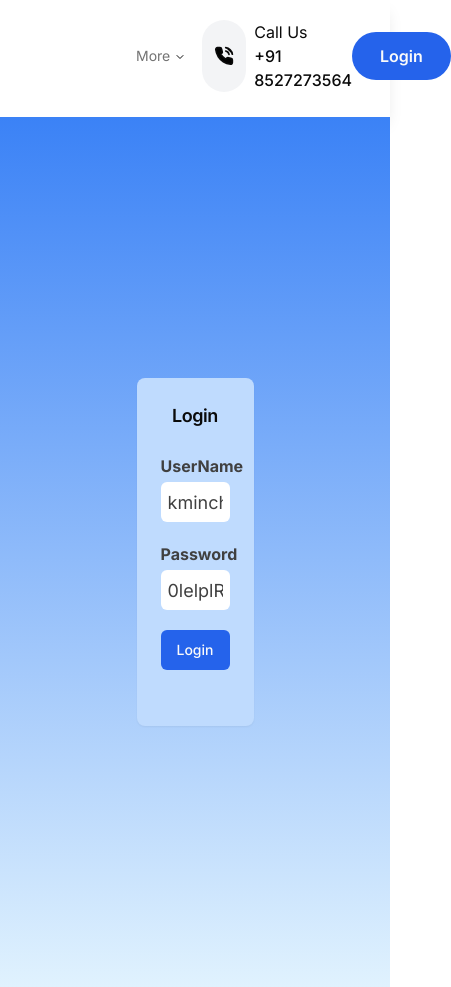
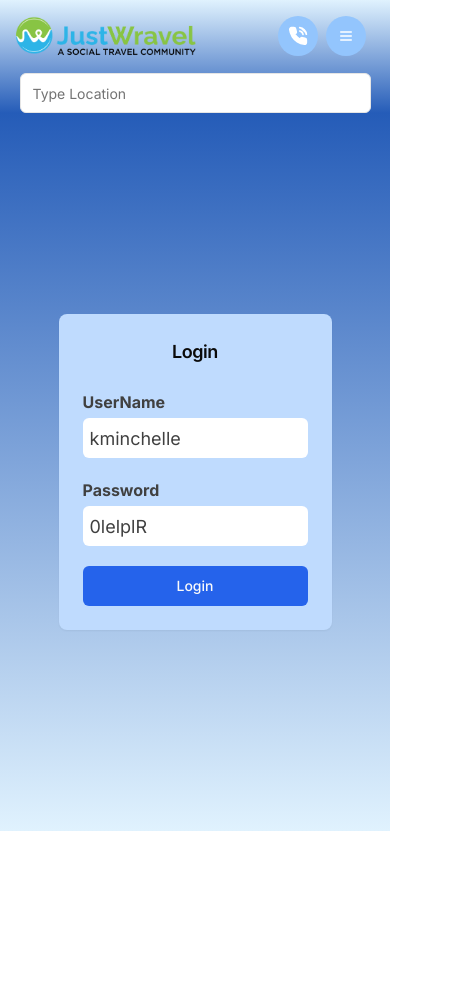
Before and after one commit to YashGupt29/justwravel, a Next.js app: page /login in a window 390 px wide. Shown: the whole page, 451 px wide, since content can reach past the window. After the commit the page ends 844 px from the top, so only its background shows below. Built offline with nearby package versions, Linux system fonts and the light colour scheme.

Commit message:
fixed login responsiveness

```diff
--- a/app/(landingPage)/(login)/_components/loginCard.tsx
+++ b/app/(landingPage)/(login)/_components/loginCard.tsx
@@ -33,7 +33,7 @@ export function LoginCard() {
     }
   };
   return (
-    <Card className="w-[30%] h-[40%] bg-blue-200 border-none">
+    <Card className="w-[70%]  md:w-[50%]  lg:w-[30%] lg:h-[40%] bg-blue-200 border-none">
       <CardHeader>
         <CardTitle className="text-center text-lg">Login</CardTitle>
       </CardHeader>
--- a/app/(landingPage)/(login)/login/layout.tsx
+++ b/app/(landingPage)/(login)/login/layout.tsx
@@ -1,4 +1,4 @@
 const PageLayout = ({ children }: { children: React.ReactNode }) => {
-  return <div>{children}</div>;
+  return <>{children}</>;
 };
 export default PageLayout;
--- a/app/(landingPage)/(login)/login/page.tsx
+++ b/app/(landingPage)/(login)/login/page.tsx
@@ -2,7 +2,7 @@ import { LoginCard } from "../_components/loginCard";
 
 const LoginPage = () => {
   return (
-    <div className="h-[870px] bg-gradient-to-b from-blue-500 to-sky-100 flex items-center justify-center">
+    <div className="h-[85vh] lg:h-[870px] bg-gradient-to-b from-[#255CB8] to-sky-100 flex items-center justify-center ">
       <LoginCard />
     </div>
   );
--- a/app/(landingPage)/_components/navbar.tsx
+++ b/app/(landingPage)/_components/navbar.tsx
@@ -60,12 +60,27 @@ export function NavigationMenuBar() {
   React.useEffect(() => {
     setIsMounted(true);
   }, []);
+  React.useEffect(() => {
+    const resizeObserver = new ResizeObserver((entries) => {
+      for (let entry of entries) {
+        const { width } = entry.contentRect;
+        setIsLargeScreen(width >= 1024);
+      }
+    });
+
+    resizeObserver.observe(document.body);
+
+    return () => {
+      resizeObserver.disconnect();
+    };
+  }, []);
   if (!isMounted) {
     return null;
   }
+
   if (!isLargeScreen) {
     return (
-      <div className="flex flex-col h-screen bg-gradient-to-b from-[#255CB8] to-sky-100">
+      <div className="flex flex-col bg-gradient-to-b from-sky-100 to-[#255CB8]">
         <div className="flex  justify-between p-4 ">
           <Link href="/">
             <Image src="/logo.png" alt="logo" height={180} width={180} />
```
